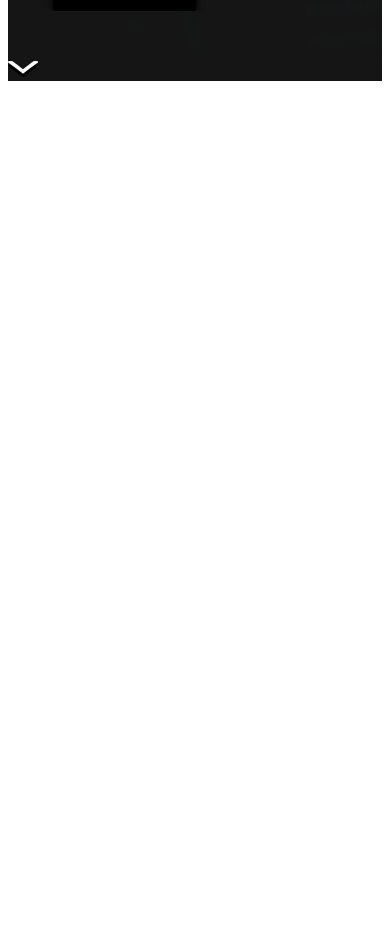
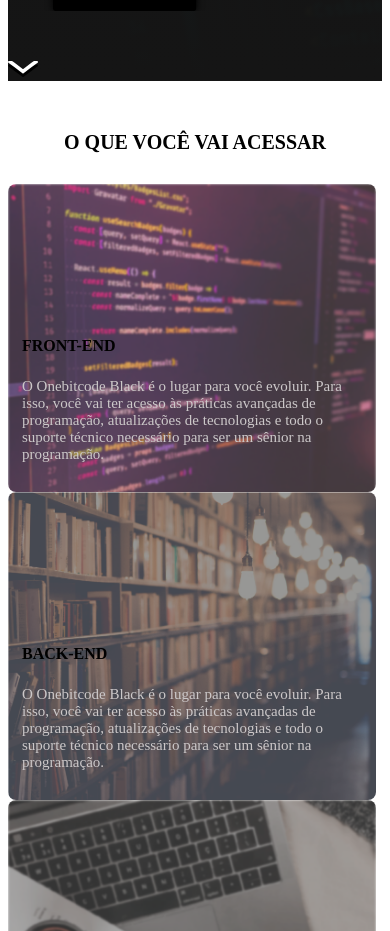
Before and after one commit to febarbosa98/onebitflix-front, a Next.js app: page / in a window 390 px wide. Shown: the part 782-1713 px from the top of the page. Before the commit the page ends 871 px from the top, so only its background shows below. Built offline with nearby package versions, Linux system fonts and the light colour scheme.

Commit message:
criação dos elemento do visual e tambem responsividade seção cards homenoAuth

```diff
--- a/pages/index.tsx
+++ b/pages/index.tsx
@@ -2,6 +2,7 @@
 import styles from "../styles/homeNoAuth.module.scss"
 import HeaderNoAuth from "@/src/components/homeNoAuth/headerNoAuth";
 import PresentationSection from "@/src/components/homeNoAuth/presentationSection";
+import CardsSection from "@/src/components/homeNoAuth/cardsSection";
 
 const HomeNoAuth = function () {
   return (
@@ -17,6 +18,7 @@
 				<HeaderNoAuth/>
 				<PresentationSection/>
 				</div>
+				<CardsSection/>
 			</main>
 		</>
   )
--- /dev/null
+++ b/src/components/homeNoAuth/cardsSection/index.tsx
@@ -0,0 +1,62 @@
+import styles from "./styles.module.scss"
+import {Container} from 'reactstrap'
+
+const CardsSection = function () {
+    return (
+    <>
+        <p className={styles.sectionTitle}>O QUE VOCÊ VAI ACESSAR</p>
+        <Container className="d-flex flex-wrap justify-content-center gap-4 pb-5">
+            <div className={styles.card1}>
+                <p className={styles.cardTitle}>FRONT-END</p>
+                <p className={styles.cardDescription}>
+                O Onebitcode Black é o lugar para você evoluir. Para isso, você vai
+				ter acesso às práticas avançadas de programação, atualizações de
+				tecnologias e todo o suporte técnico necessário para ser um sênior na programação.
+			    </p>
+            </div>
+            <div className={styles.card2}>
+                <p className={styles.cardTitle}>BACK-END</p>
+                <p className={styles.cardDescription}>
+                O Onebitcode Black é o lugar para você evoluir. Para isso, você vai
+				ter acesso às práticas avançadas de programação, atualizações de
+				tecnologias e todo o suporte técnico necessário para ser um sênior na programação.
+			    </p>
+            </div>
+            <div className={styles.card3}>
+                <p className={styles.cardTitle}>MOBILE</p>
+                <p className={styles.cardDescription}>
+                O Onebitcode Black é o lugar para você evoluir. Para isso, você vai
+				ter acesso às práticas avançadas de programação, atualizações de
+				tecnologias e todo o suporte técnico necessário para ser um sênior na programação.
+			    </p>
+            </div>
+            <div className={styles.card4}>
+                <p className={styles.cardTitle}>GIT E GITHUB</p>
+                <p className={styles.cardDescription}>
+                O Onebitcode Black é o lugar para você evoluir. Para isso, você vai
+				ter acesso às práticas avançadas de programação, atualizações de
+				tecnologias e todo o suporte técnico necessário para ser um sênior na programação.
+			    </p>
+            </div>
+            <div className={styles.card5}>
+                <p className={styles.cardTitle}>PROJETOS</p>
+                <p className={styles.cardDescription}>
+                O Onebitcode Black é o lugar para você evoluir. Para isso, você vai
+				ter acesso às práticas avançadas de programação, atualizações de
+				tecnologias e todo o suporte técnico necessário para ser um sênior na programação.
+			    </p>
+            </div>
+            <div className={styles.card6}>
+                <p className={styles.cardTitle}>CARREIRA</p>
+                <p className={styles.cardDescription}>
+                O Onebitcode Black é o lugar para você evoluir. Para isso, você vai
+				ter acesso às práticas avançadas de programação, atualizações de
+				tecnologias e todo o suporte técnico necessário para ser um sênior na programação.
+			    </p>
+            </div>
+        </Container>
+    </>
+    )
+}
+
+export default CardsSection
--- /dev/null
+++ b/src/components/homeNoAuth/cardsSection/styles.module.scss
@@ -0,0 +1,59 @@
+@import "../../../../styles/colors.module.scss";
+
+.sectionTitle{
+    font-size: 20px;
+    font-weight: bold;
+    text-align: center;
+    margin: 50px 0px 30px 0px;
+}
+.card {
+    width: 340px;
+    height: 280px;
+    border-radius: 8px;
+    padding: 14px;
+    background-size: cover;
+    display: flex;
+    flex-direction: column;
+    justify-content: flex-end;
+    transition: 0.3s;
+    .cardTitle{
+        font-weight: bold;
+        margin-bottom: 8px;
+        transition: 0.3;
+    }
+    .cardDescription{
+       font-size: 15px;
+       color: $lightGray;
+    }
+    &:hover{
+        transform: scale(1.03);
+        .cardTitle{
+            font-size: 18px;
+            margin-left: 8px;
+        }
+    }
+}
+.card1{
+    @extend .card;
+    background-image: url("../../../../public/homeNoAuth/imgFrontend.png");
+}
+.card2{
+    @extend .card;
+    background-image: url("../../../../public/homeNoAuth/imgBackend.png");
+}
+.card3{
+    @extend .card;
+    background-image: url("../../../../public/homeNoAuth/imgMobile.png");
+}
+.card4{
+    @extend .card;
+    background-image: url("../../../../public/homeNoAuth/imgGit.png");
+}
+.card5{
+    @extend .card;
+    background-image: url("../../../../public/homeNoAuth/imgProjects.png");
+}
+.card6{
+    @extend .card;
+    background-image: url("../../../../public/homeNoAuth/imgCareer.png");
+}
```
